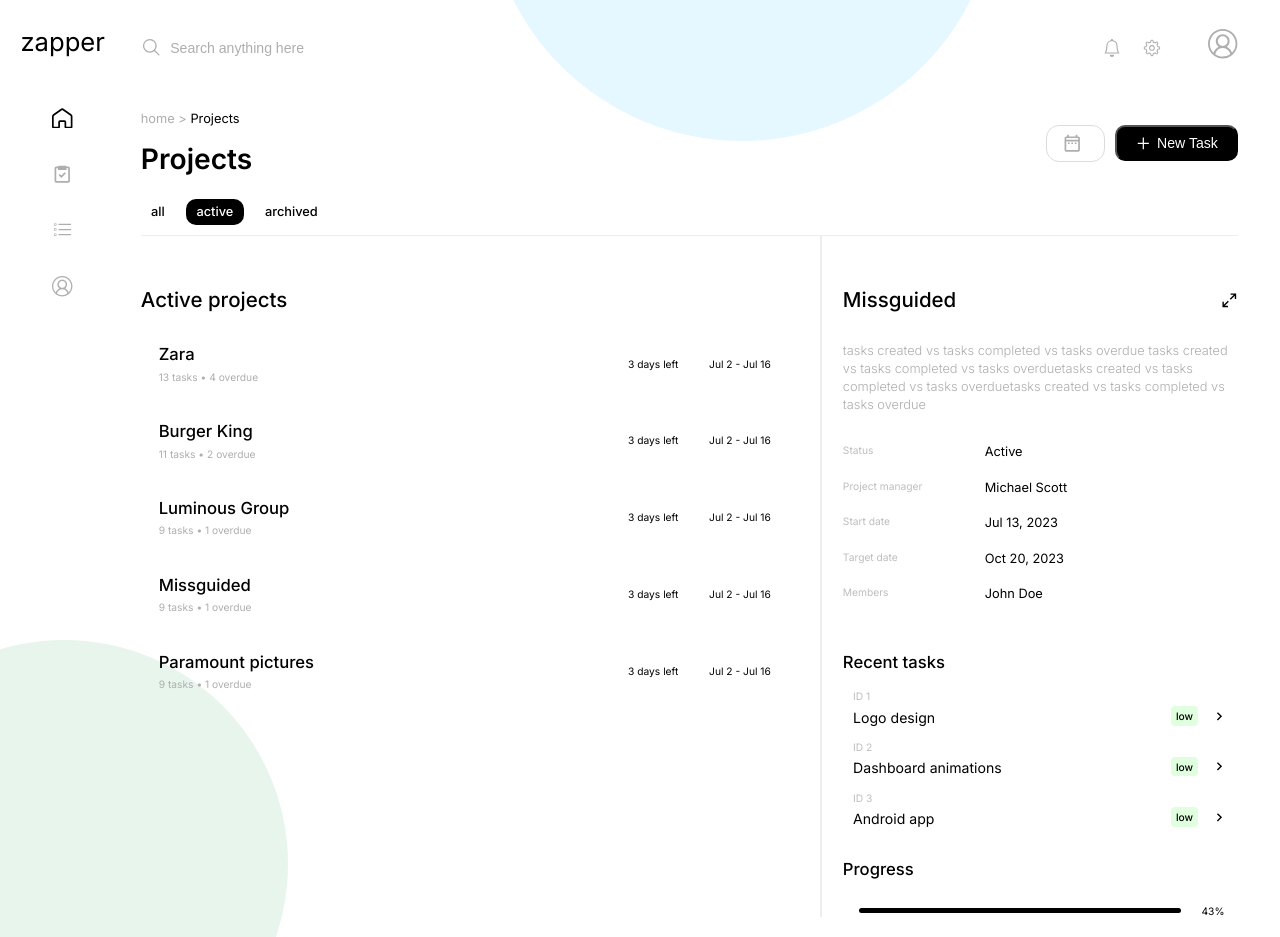
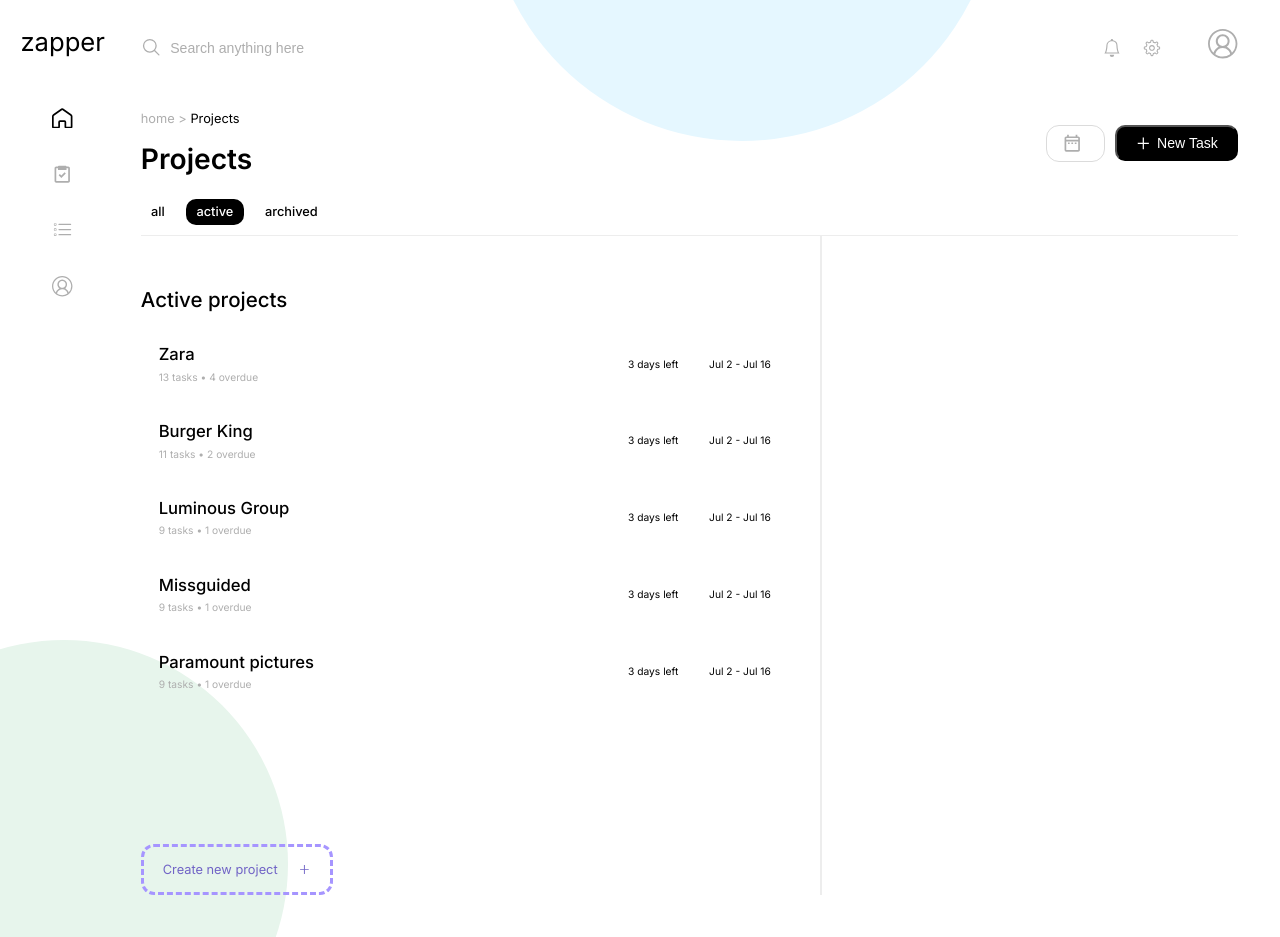
Before and after one commit to Epherum/Zapper, a Next.js app: page /Projects in a window 1280 px wide. After the commit the page ends 916 px from the top, so only its background shows below. Built offline with nearby package versions, Linux system fonts and the light colour scheme.

Commit message:
added projects page animations

```diff
--- /dev/null
+++ b/src/animations/headline.tsx
@@ -0,0 +1,42 @@
+const delay = 0;
+
+const headline = {
+  hidden: { y: 20, opacity: 0 },
+  visible: {
+    y: 0,
+    opacity: 1,
+    transition: {
+      delay: 0.1 + delay,
+      duration: 0.5,
+      ease: "easeOut",
+    },
+  },
+};
+
+const crumbs = {
+  hidden: { y: 20, opacity: 0 },
+  visible: {
+    y: 0,
+    opacity: 1,
+    transition: {
+      delay: 0 + delay,
+      duration: 0.5,
+      ease: "easeOut",
+    },
+  },
+};
+
+const buttons = {
+  hidden: { y: 20, opacity: 0 },
+  visible: {
+    y: 0,
+    opacity: 1,
+    transition: {
+      delay: 0.2 + delay,
+      duration: 0.5,
+      ease: "easeOut",
+    },
+  },
+};
+
+export { crumbs, headline, buttons };
--- /dev/null
+++ b/src/animations/projects.tsx
@@ -0,0 +1,112 @@
+const delay = 0;
+
+const filters = {
+  hidden: { y: 5, opacity: 0 },
+  visible: {
+    y: 0,
+    opacity: 1,
+    transition: {
+      delayChildren: 0.2 + delay,
+      staggerChildren: 0.1,
+      ease: "easeOut",
+    },
+  },
+};
+
+const filterItem = {
+  hidden: { y: 5, opacity: 0 },
+  visible: {
+    y: 0,
+    opacity: 1,
+    transition: {
+      ease: "easeOut",
+    },
+  },
+};
+
+const projectsHeadline = {
+  hidden: { y: 20, opacity: 0 },
+  visible: {
+    y: 0,
+    opacity: 1,
+    transition: {
+      delay: 0.4 + delay,
+      duration: 0.5,
+      ease: "easeOut",
+    },
+  },
+};
+
+const projects = {
+  //staggered
+  hidden: { y: 20, opacity: 0 },
+  visible: {
+    y: 0,
+    opacity: 1,
+    transition: {
+      delayChildren: 0.5 + delay,
+      staggerChildren: 0.1,
+      ease: "easeOut",
+    },
+  },
+};
+
+const projectItem = {
+  hidden: { y: 40, opacity: 0 },
+  visible: {
+    y: 0,
+    opacity: 1,
+    transition: {
+      ease: "easeOut",
+    },
+  },
+};
+
+const circleBlue = {
+  //scale up
+  hidden: { scale: 0 },
+  visible: {
+    scale: 1,
+    transition: {
+      delay: 0.6 + delay,
+      duration: 0.5,
+      ease: "easeOut",
+    },
+  },
+};
+const circleGreen = {
+  //scale up
+  hidden: { scale: 0 },
+  visible: {
+    scale: 1,
+    transition: {
+      delay: 0.7 + delay,
+      duration: 0.5,
+      ease: "easeOut",
+    },
+  },
+};
+
+const divider = {
+  //scale up
+  hidden: { opacity: 0 },
+  visible: {
+    opacity: 1,
+    transition: {
+      delay: 0.4 + delay,
+      duration: 0.5,
+      ease: "easeOut",
+    },
+  },
+};
+
+export {
+  filters,
+  filterItem,
+  projectsHeadline,
+  projects,
+  projectItem,
+  circleBlue,
+  circleGreen,
+  divider,
+};
--- a/src/components/PageTransition.tsx
+++ b/src/components/PageTransition.tsx
@@ -10,17 +10,11 @@
   const ANIMATION_DURATION = 0.3;
   const controls = useAnimationControls();
   const variants1 = {
-    hidden: {
-      opacity: 0,
-      x: -20,
-      transition: { duration: 0.3, ease: "easeOut" },
-    },
     visible: {
       opacity: 1,
       x: 0,
-      transition: { duration: 0.3, ease: "easeOut" },
+      transition: { duration: 0, ease: "easeOut" },
     },
-    reset: { opacity: 0, x: -20, transition: { duration: 0 } },
     exit: {
       opacity: 0,
       x: 20,
@@ -53,9 +47,7 @@
 
     /* After route change complete, animate enter */
     const handleRouteChangeComplete = () => {
-      controls.start("reset").then(() => {
-        controls.start("visible");
-      });
+      controls.start("visible");
     };
 
     /* Event listeners */
--- /dev/null
+++ b/src/components/ProjectDetails.tsx
@@ -0,0 +1,63 @@
+import styles from "@/styles/projects.module.scss";
+import { CgArrowsExpandRight } from "react-icons/cg";
+import Task from "@/components/ProjectsTask";
+import { projectsData, tasksData } from "@/data/mockData";
+import Link from "@/components/Link";
+
+function ProjectDetails({ selectedProject }: { selectedProject: string }) {
+  return (
+    <>
+      <div className={styles.projectDetailsHeadline}>
+        <h2>{selectedProject}</h2>
+        <CgArrowsExpandRight />
+      </div>
+      <p className={styles.projectDetailsDescription}>
+        {
+          projectsData.filter((project) => project.title === selectedProject)[0]
+            .description
+        }
+      </p>
+      <div className={styles.projectDetailsInfo}>
+        <div className={styles.projectDetailsInfoItem}>
+          <p>Status</p>
+          <p>Active</p>
+        </div>
+        <div className={styles.projectDetailsInfoItem}>
+          <p>Project manager</p>
+          <p>Michael Scott</p>
+        </div>
+        <div className={styles.projectDetailsInfoItem}>
+          <p>Start date</p>
+          <p>Jul 13, 2023</p>
+        </div>
+        <div className={styles.projectDetailsInfoItem}>
+          <p>Target date</p>
+          <p>Oct 20, 2023</p>
+        </div>
+        <div className={styles.projectDetailsInfoItem}>
+          <p>Members</p>
+          <p>John Doe</p>
+        </div>
+      </div>
+      <div className={styles.projectDetailsTasks}>
+        <h3>Recent tasks</h3>
+        <div className={styles.projectDetailsTasksList}>
+          {tasksData.slice(0, 3).map((task: any, index: number) => (
+            <Link href="/ProjectTasks" key={index}>
+              <Task id={task.idd} title={task.title} priority={task.priority} />
+            </Link>
+          ))}
+        </div>
+      </div>
+      <div className={styles.projectDetailsProgress}>
+        <h2 className={styles.projectDetailsProgressHeadline}>Progress</h2>
+        <div className={styles.projectDetailsProgressLine}>
+          <div />
+          <p>43%</p>
+        </div>
+      </div>
+    </>
+  );
+}
+
+export default ProjectDetails;
--- a/src/components/ProjectsTask.tsx
+++ b/src/components/ProjectsTask.tsx
@@ -10,7 +10,7 @@
   return (
     <div className={styles.projectDetailsTasksListItem}>
       <div className={styles.projectDetailsTasksListItemLeft}>
-        <p>ID {id}</p>
+        <p>{id}</p>
         <p>{title}</p>
       </div>
       <div className={styles.projectDetailsTasksListItemRight}>
--- a/src/data/mockData.tsx
+++ b/src/data/mockData.tsx
@@ -127,36 +127,72 @@
     date: "Jul 12 - Jul 17",
   },
 ];
+
 export const projectsData = [
   {
     title: "Zara",
     tasks: 13,
     overdue: 4,
     date: "Jul 2 - Jul 16",
+    status: "Active",
+    manager: "Michael Scott",
+    startDate: "Jul 13, 2023",
+    targetDate: "Oct 20, 2023",
+    members: "John Doe",
+    description:
+      "Lorem ipsum dolor sit amet, consectetur adipisicing elit. Ipsam sequi mollitia amet iste commodi velit ad ab totam veritatis accusantium.",
   },
   {
     title: "Burger King",
     tasks: 11,
     overdue: 2,
     date: "Jul 2 - Jul 16",
+    status: "Active",
+    manager: "Michael Scott",
+    startDate: "Jul 13, 2023",
+    targetDate: "Oct 20, 2023",
+    members: "John Doe",
+    description:
+      "Lsssssssssssorem ipsum dolor sit amet, consectetur adipisicing elit. Ipsam sequi mollitia amet iste commodi velit ad ab totam veritatis accusantium.",
   },
   {
     title: "Luminous Group",
     tasks: 9,
     overdue: 1,
     date: "Jul 2 - Jul 16",
+    status: "Active",
+    manager: "Michael Scott",
+    startDate: "Jul 13, 2023",
+    targetDate: "Oct 20, 2023",
+    members: "John Doe",
+    description:
+      "Lorem ipsum dolor sit amet, consectetur adipisicing elit. Ipsam sequi mollitia amet iste commodi velit ad ab totam veritatis accusantium.",
   },
   {
     title: "Missguided",
     tasks: 9,
     overdue: 1,
     date: "Jul 2 - Jul 16",
+    status: "Active",
+    manager: "Michael Scott",
+    startDate: "Jul 13, 2023",
+    targetDate: "Oct 20, 2023",
+    members: "John Doe",
+    description:
+      "Lorem ipsum dolor sit amet, consectetur adipisicing elit. Ipsam sequi mollitia amet iste commodi velit ad ab totam veritatis accusantium.",
   },
   {
     title: "Paramount pictures",
     tasks: 9,
     overdue: 1,
     date: "Jul 2 - Jul 16",
+    status: "Active",
+    manager: "Michael Scott",
+    startDate: "Jul 13, 2023",
+    targetDate: "Oct 20, 2023",
+    members: "John Doe",
+    description:
+      "Lorem ipsum dolor sit amet, consectetur adipisicing elit. Ipsam sequi mollitia amet iste commodi velit ad ab totam veritatis accusantium.",
   },
 ];
 export const chartData = () => {
--- a/src/pages/Projects.tsx
+++ b/src/pages/Projects.tsx
@@ -1,128 +1,152 @@
 import styles from "@/styles/projects.module.scss";
 import { useState } from "react";
-import { CgArrowsExpandRight } from "react-icons/cg";
 import Project from "@/components/ProjectsProject";
-import Task from "@/components/ProjectsTask";
-import { projectsData, tasksData } from "@/data/mockData";
+import ProjectDetails from "@/components/ProjectDetails";
+import { projectsData } from "@/data/mockData";
 import Headline from "@/components/Headline";
-import Link from "@/components/Link";
+import { AiOutlinePlus } from "react-icons/ai";
+import { motion, AnimatePresence } from "framer-motion";
+import {
+  filters,
+  filterItem,
+  projectsHeadline,
+  projects,
+  projectItem,
+  circleBlue,
+  circleGreen,
+  divider,
+} from "@/animations/projects";
 
 function Projects() {
   const [filter, setFilter] = useState("active");
-
+  const [selectedProject, setSelectedProject] = useState("");
+  const [prevSelectedProject, setPrevSelectedProject] = useState("");
+  const [switchP, setSwitchP] = useState(false);
   return (
     <section>
-      <div className="circleBlue" />
-      <div className="circleGreen" />
+      <motion.div
+        // variants={circleBlue}
+        // initial="hidden"
+        // animate="visible"
+        className="circleBlue"
+      />
+      <motion.div
+        // variants={circleGreen}
+        // initial="hidden"
+        // animate="visible"
+        className="circleGreen"
+      />
       <Headline title="Projects" location={["home", "Projects"]} />
 
-      <div className={styles.filters}>
-        <button
-          className={filter === "all" ? styles.active : ""}
+      <motion.div
+        variants={filters}
+        initial="hidden"
+        animate="visible"
+        className={styles.filters}
+      >
+        {["all", "active", "archived"].map((filterName, index) => (
+          <motion.button
+            key={index}
+            variants={filterItem}
+            className={filter === `${filterName}` ? styles.active : ""}
             onClick={() => {
-            setFilter("all");
+              setFilter(`${filterName}`);
             }}
           >
-          all
-        </button>
-        <button
-          className={filter === "active" ? styles.active : ""}
-          onClick={() => {
-            setFilter("active");
-          }}
-        >
-          active
-        </button>
-        <button
-          className={filter === "archived" ? styles.active : ""}
-          onClick={() => {
-            setFilter("archived");
-          }}
-        >
-          archived
-        </button>
-      </div>
-
-      <div className={styles.lineDivider} />
+            {filterName}
+          </motion.button>
+        ))}
+      </motion.div>
+      <motion.div
+        variants={divider}
+        initial="hidden"
+        animate="visible"
+        className={styles.lineDivider}
+      />
 
       <div className={styles.grid}>
         <div className={styles.projects}>
-          <h2 className={styles.projectsHeadline}>
+          <motion.h2
+            variants={projectsHeadline}
+            initial="hidden"
+            animate="visible"
+            className={styles.projectsHeadline}
+          >
             {filter.charAt(0).toUpperCase() + filter.slice(1)} projects
-          </h2>
-          <div className={styles.projectsList}>
+          </motion.h2>
+          <motion.div
+            variants={projects}
+            initial="hidden"
+            animate="visible"
+            className={styles.projectsList}
+          >
             {projectsData.map((project, index) => (
+              <motion.div
+                variants={projectItem}
+                whileHover={{
+                  scale: 1.02,
+                  transition: { duration: 0.2, ease: "easeOut" },
+                }}
+                whileTap={{ scale: 0.98 }}
+                key={index}
+                className={
+                  selectedProject === project.title ? styles.active : ""
+                }
+                onClick={() => {
+                  //TODO fix the bug where if you click on
+                  //TODO the same project twice, it animates for no reason
+                  setPrevSelectedProject(selectedProject);
+                  setSelectedProject(project.title);
+                  setSwitchP((prev) => !prev);
+                }}
+              >
                 <Project
-                key={index}
                   title={project.title}
                   tasks={project.tasks}
                   overdue={project.overdue}
                   dateRange={project.date}
                 />
+              </motion.div>
             ))}
-          </div>
-        </div>
-        {/* <div className={styles.addProject}>
+            <div className={styles.addProject}>
               <p>Create new project</p>
               <AiOutlinePlus />
-        </div> */}
+            </div>
+          </motion.div>
+        </div>
 
-        <div className={styles.gridLineDivider} />
-
-        <div className={styles.projectDetails}>
-          <div className={styles.projectDetailsHeadline}>
-            <h2>Missguided</h2>
-            <CgArrowsExpandRight />
-          </div>
-          <p className={styles.projectDetailsDescription}>
-            tasks created vs tasks completed vs tasks overdue tasks created vs
-            tasks completed vs tasks overduetasks created vs tasks completed vs
-            tasks overduetasks created vs tasks completed vs tasks overdue
-          </p>
-          <div className={styles.projectDetailsInfo}>
-            <div className={styles.projectDetailsInfoItem}>
-              <p>Status</p>
-              <p>Active</p>
-            </div>
-            <div className={styles.projectDetailsInfoItem}>
-              <p>Project manager</p>
-              <p>Michael Scott</p>
-            </div>
-            <div className={styles.projectDetailsInfoItem}>
-              <p>Start date</p>
-              <p>Jul 13, 2023</p>
-            </div>
-            <div className={styles.projectDetailsInfoItem}>
-              <p>Target date</p>
-              <p>Oct 20, 2023</p>
-            </div>
-            <div className={styles.projectDetailsInfoItem}>
-              <p>Members</p>
-              <p>John Doe</p>
-            </div>
-          </div>
-          <div className={styles.projectDetailsTasks}>
-            <h3>Recent tasks</h3>
-            <div className={styles.projectDetailsTasksList}>
-              {tasksData.slice(0, 3).map((task, index) => (
-                <Link href="/ProjectTasks" key={index}>
-                  <Task
-                    id={task.id}
-                    title={task.title}
-                    priority={task.priority}
+        <motion.div
+          variants={divider}
+          initial="hidden"
+          animate="visible"
+          className={styles.gridLineDivider}
         />
-                </Link>
-              ))}
-            </div>
-          </div>
-          <div className={styles.projectDetailsProgress}>
-            <h2 className={styles.projectDetailsProgressHeadline}>Progress</h2>
-            <div className={styles.projectDetailsProgressLine}>
-              <div />
-              <p>43%</p>
-            </div>
-          </div>
-        </div>
+        <AnimatePresence mode="wait">
+          {selectedProject && switchP && (
+            <motion.div
+              key="1"
+              initial={{ opacity: 0, y: 20 }}
+              animate={{ opacity: 1, y: 0 }}
+              transition={{ duration: 0.2, ease: "easeOut" }}
+              exit={{ opacity: 0, y: 20 }}
+              className={styles.projectDetails}
+            >
+              <ProjectDetails selectedProject={selectedProject} />
+            </motion.div>
+          )}
+          {selectedProject && !switchP && (
+            <motion.div
+              key="2"
+              initial={{ opacity: 0, y: 20 }}
+              animate={{ opacity: 1, y: 0 }}
+              transition={{ duration: 0.2, ease: "easeOut" }}
+              exit={{ opacity: 0, y: 20 }}
+              className={styles.projectDetails}
+            >
+              <ProjectDetails selectedProject={selectedProject} />
+            </motion.div>
+          )}
+        </AnimatePresence>
       </div>
     </section>
   );
--- a/src/pages/_app.tsx
+++ b/src/pages/_app.tsx
@@ -11,8 +11,8 @@
 export default function App({ Component, pageProps }: AppProps) {
   const router = useRouter();
   return (
-    <main className={inter.className}>
-      <div
+    <main
+      className={inter.className}
       style={{
         maxWidth: "1920px",
         margin: "0 auto",
@@ -25,7 +25,6 @@
           <Component {...pageProps} />
         </motion.div>
       </PageTransition>
-      </div>
     </main>
   );
 }
--- a/src/styles/headline.module.scss
+++ b/src/styles/headline.module.scss
@@ -4,8 +4,8 @@
     align-items: center;
     margin-bottom: min(2.3rem, 1.8vw);
 
-    .title {
-        h1 {
+    .crumbsAndTitle {
+        .title {
             font-size: min(2.6rem, 2.2vw);
             font-weight: 600;
 
@@ -14,7 +14,7 @@
             }
         }
 
-        p {
+        .crumbs {
             margin-bottom: min(1.6rem, 1.3vw);
             font-size: min(1.22rem, 1vw);
             color: $dark-gray;
--- a/src/styles/projects.module.scss
+++ b/src/styles/projects.module.scss
@@ -9,7 +9,7 @@
         font-weight: 500;
         padding: min(.5rem, .4vw) min(1rem, .8vw);
         border-radius: 10px;
-        transition: all .3s ease-in-out;
+        transition: background-color .3s ease-in-out;
 
         &:hover {
             background-color: #F0F0F0;
@@ -41,13 +41,20 @@
             font-size: min(2rem, 1.6vw);
             margin-bottom: min(1.8rem, 1.5vw);
             font-weight: 500;
-
         }
 
         .projectsList {
             display: flex;
             flex-direction: column;
             gap: min(1.2rem, 1vw);
+
+
+            .active {
+                background-color: #000000;
+                color: #dddddd;
+                border-radius: 10px;
+                transition: background-color .3s ease-in-out, color .3s ease-in-out;
+            }
 
             .project {
                 display: flex;
@@ -57,10 +64,6 @@
                 padding-right: min(2.5rem, 2.2vw);
                 cursor: pointer;
                 transition: background-color .3s ease-out;
-
-                &:hover {
-                    background-color: $light-purple;
-                }
 
                 .projectRightSide {
                     display: flex;
@@ -98,23 +101,22 @@
     }
 
     .addProject {
-        display: inline-block;
         display: flex;
         align-items: center;
         justify-content: center;
-        width: min(35%, 25vw);
-        grid-column: 1;
-        align-self: end;
+        width: min(18rem, 15vw);
+        // grid-column: 1/2;
         gap: min(2rem, 1.6vw);
-        margin-top: min(5rem, 4vw);
+        margin-top: min(13rem, 10vw);
         padding: min(1.5rem, 1.2vw) min(1rem, .8vw);
+        font-size: min(1.2rem, 1vw);
         border-radius: 13px;
         color: $purple;
         border: 3px dashed $border-purple;
         transition: background-color .3s ease-in-out;
+        cursor: pointer;
 
         &:hover {
-            cursor: pointer;
             background-color: $light-purple;
         }
 
@@ -131,10 +133,13 @@
         margin-bottom: min(5rem, 4vw);
     }
 
+}
+
 .projectDetails {
     grid-column: 3;
-        grid-row: 1;
+    grid-row: 1/2;
     margin-top: min(5rem, 4vw);
+
 
     .projectDetailsHeadline {
         display: flex;
@@ -250,6 +255,7 @@
 
     .projectDetailsProgress {
         margin-top: min(2.5rem, 2.1vw);
+        margin-bottom: min(5rem, 4vw);
 
         .projectDetailsProgressHeadline {
             font-size: min(1.5rem, 1.3vw);
@@ -280,4 +286,3 @@
 
     }
 }
-}
```
Also changed, not shown: src/animations/index.tsx (+31 -32 lines), src/components/Headline.tsx (+27 -7 lines). Lines whose indentation alone changed are shown as unchanged.
